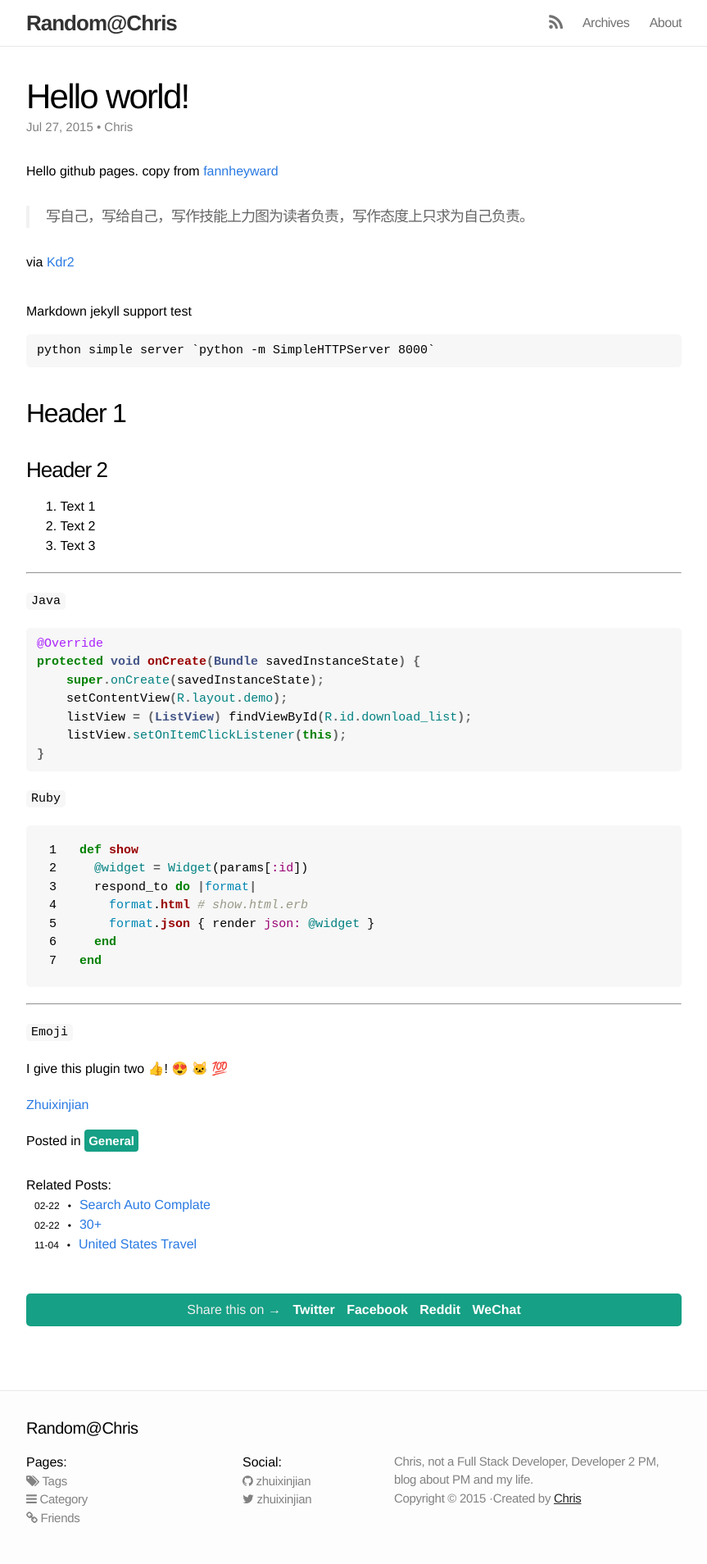
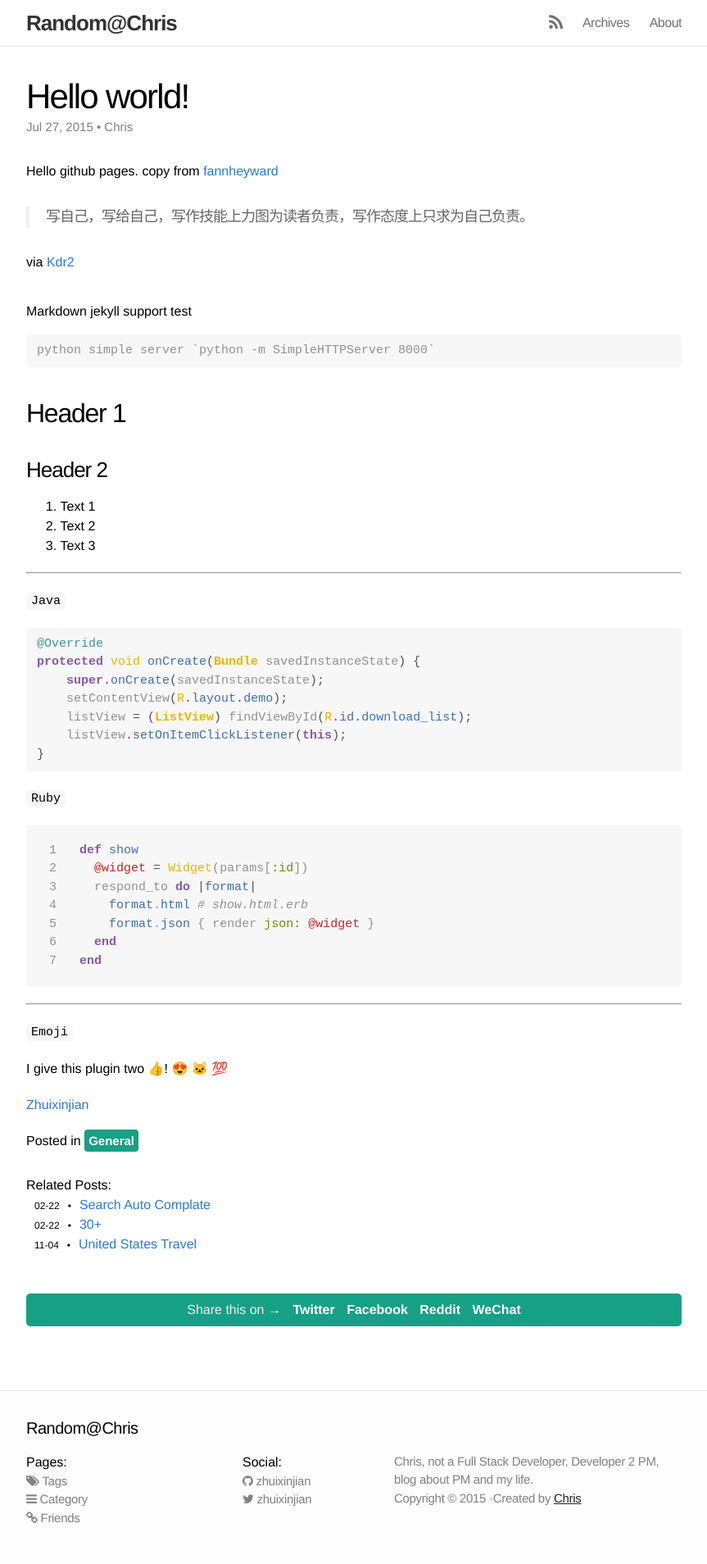
Before and after one commit to zhuixinjian/zhuixinjian.github.io, a Jekyll site: the page built from _posts/2015-07-27-hello-github-pages.markdown, in a window 1280 px wide. Shown: the whole page at 82% size, without its empty margins (208-1071 px from the left). Built offline with Jekyll 4.4.1, drawn with Linux system fonts in a browser that asks for light colours; nearby versions of some CDN libraries; emoji names are drawn with the system emoji font; comment, search, counter and statistics services are not loaded.

Commit message:
适应新版的调整

```diff
--- a/css/main.css
+++ b/css/main.css
@@ -319,67 +319,270 @@
 /* Syntax highlighting styles */
 /* ----------------------------------------------------------*/
 
-.highlight  { background: #ffffff; }
-.highlight .c { color: #999988; font-style: italic } /* Comment */
-.highlight .err { color: #a61717; background-color: #e3d2d2 } /* Error */
-.highlight .k { font-weight: bold } /* Keyword */
-.highlight .o { font-weight: bold } /* Operator */
-.highlight .cm { color: #999988; font-style: italic } /* Comment.Multiline */
-.highlight .cp { color: #999999; font-weight: bold } /* Comment.Preproc */
-.highlight .c1 { color: #999988; font-style: italic } /* Comment.Single */
-.highlight .cs { color: #999999; font-weight: bold; font-style: italic } /* Comment.Special */
-.highlight .gd { color: #000000; background-color: #ffdddd } /* Generic.Deleted */
-.highlight .gd .x { color: #000000; background-color: #ffaaaa } /* Generic.Deleted.Specific */
-.highlight .ge { font-style: italic } /* Generic.Emph */
-.highlight .gr { color: #aa0000 } /* Generic.Error */
-.highlight .gh { color: #999999 } /* Generic.Heading */
-.highlight .gi { color: #000000; background-color: #ddffdd } /* Generic.Inserted */
-.highlight .gi .x { color: #000000; background-color: #aaffaa } /* Generic.Inserted.Specific */
-.highlight .go { color: #888888 } /* Generic.Output */
-.highlight .gp { color: #555555 } /* Generic.Prompt */
-.highlight .gs { font-weight: bold } /* Generic.Strong */
-.highlight .gu { color: #aaaaaa } /* Generic.Subheading */
-.highlight .gt { color: #aa0000 } /* Generic.Traceback */
-.highlight .kc { font-weight: bold } /* Keyword.Constant */
-.highlight .kd { font-weight: bold } /* Keyword.Declaration */
-.highlight .kp { font-weight: bold } /* Keyword.Pseudo */
-.highlight .kr { font-weight: bold } /* Keyword.Reserved */
-.highlight .kt { color: #445588; font-weight: bold } /* Keyword.Type */
-.highlight .m { color: #009999 } /* Literal.Number */
-.highlight .s { color: #d14 } /* Literal.String */
-.highlight .na { color: #008080 } /* Name.Attribute */
-.highlight .nb { color: #0086B3 } /* Name.Builtin */
-.highlight .nc { color: #445588; font-weight: bold } /* Name.Class */
-.highlight .no { color: #008080 } /* Name.Constant */
-.highlight .ni { color: #800080 } /* Name.Entity */
-.highlight .ne { color: #990000; font-weight: bold } /* Name.Exception */
-.highlight .nf { color: #990000; font-weight: bold } /* Name.Function */
-.highlight .nn { color: #555555 } /* Name.Namespace */
-.highlight .nt { color: #000080 } /* Name.Tag */
-.highlight .nv { color: #008080 } /* Name.Variable */
-.highlight .ow { font-weight: bold } /* Operator.Word */
-.highlight .w { color: #bbbbbb } /* Text.Whitespace */
-.highlight .mf { color: #009999 } /* Literal.Number.Float */
-.highlight .mh { color: #009999 } /* Literal.Number.Hex */
-.highlight .mi { color: #009999 } /* Literal.Number.Integer */
-.highlight .mo { color: #009999 } /* Literal.Number.Oct */
-.highlight .sb { color: #d14 } /* Literal.String.Backtick */
-.highlight .sc { color: #d14 } /* Literal.String.Char */
-.highlight .sd { color: #d14 } /* Literal.String.Doc */
-.highlight .s2 { color: #d14 } /* Literal.String.Double */
-.highlight .se { color: #d14 } /* Literal.String.Escape */
-.highlight .sh { color: #d14 } /* Literal.String.Heredoc */
-.highlight .si { color: #d14 } /* Literal.String.Interpol */
-.highlight .sx { color: #d14 } /* Literal.String.Other */
-.highlight .sr { color: #009926 } /* Literal.String.Regex */
-.highlight .s1 { color: #d14 } /* Literal.String.Single */
-.highlight .ss { color: #990073 } /* Literal.String.Symbol */
-.highlight .bp { color: #999999 } /* Name.Builtin.Pseudo */
-.highlight .vc { color: #008080 } /* Name.Variable.Class */
-.highlight .vg { color: #008080 } /* Name.Variable.Global */
-.highlight .vi { color: #008080 } /* Name.Variable.Instance */
-.highlight .il { color: #009999 } /* Literal.Number.Integer.Long */
+.highlight {
+    background: #FFFFFF;
+    color: #929292
+}
 
+.highlight .hll {
+    background-color: #EFEFEF
+}
+
+.highlight .c {
+    color: #929292
+}
+
+.highlight .err {
+    background: #C82829;
+    color: #FFFFFF
+}
+
+.highlight .k {
+    color: #8959A8
+}
+
+.highlight .l {
+    color: #F5871F
+}
+
+.highlight .n {
+    color: #929292
+}
+
+.highlight .o {
+    color: #545454
+}
+
+.highlight .p {
+    color: #929292
+}
+
+.highlight .cm {
+    color: #929292
+}
+
+.highlight .cp {
+    color: #929292
+}
+
+.highlight .c1 {
+    color: #929292
+}
+
+.highlight .cs {
+    color: #929292
+}
+
+.highlight .gd {
+    color: #C82829
+}
+
+.highlight .ge {
+    font-style: italic
+}
+
+.highlight .gh {
+    color: #545454;
+    font-weight: bold
+}
+
+.highlight .gi {
+    color: #718C00
+}
+
+.highlight .gp {
+    color: #718C00;
+    font-weight: bold
+}
+
+.highlight .gs {
+    font-weight: bold
+}
+
+.highlight .gu {
+    color: #3E999F;
+    font-weight: bold
+}
+
+.highlight .kc {
+    color: #8959A8
+}
+
+.highlight .kd {
+    color: #8959A8
+}
+
+.highlight .kn {
+    color: #3E999F
+}
+
+.highlight .kp {
+    color: #4271AE
+}
+
+.highlight .kr {
+    color: #8959A8
+}
+
+.highlight .kt {
+    color: #EAB700
+}
+
+.highlight .ld {
+    color: #718C00
+}
+
+.highlight .m {
+    color: #F5871F
+}
+
+.highlight .s {
+    color: #718C00
+}
+
+.highlight .na {
+    color: #4271AE
+}
+
+.highlight .nb {
+    color: #4271AE
+}
+
+.highlight .nc {
+    color: #EAB700
+}
+
+.highlight .no {
+    color: #EAB700
+}
+
+.highlight .nd {
+    color: #3E999F
+}
+
+.highlight .ni {
+    color: #545454
+}
+
+.highlight .ne {
+    color: #C82829
+}
+
+.highlight .nf {
+    color: #4271AE
+}
+
+.highlight .nl {
+    color: #545454
+}
+
+.highlight .nn {
+    color: #EAB700
+}
+
+.highlight .nx {
+    color: #4271AE
+}
+
+.highlight .py {
+    color: #545454
+}
+
+.highlight .nt {
+    color: #3E999F
+}
+
+.highlight .nv {
+    color: #C82829
+}
+
+.highlight .ow {
+    color: #3E999F
+}
+
+.highlight .w {
+    color: #545454
+}
+
+.highlight .mf {
+    color: #F5871F
+}
+
+.highlight .mh {
+    color: #F5871F
+}
+
+.highlight .mi {
+    color: #F5871F
+}
+
+.highlight .mo {
+    color: #F5871F
+}
+
+.highlight .sb {
+    color: #718C00
+}
+
+.highlight .sc {
+    color: #545454
+}
+
+.highlight .sd {
+    color: #929292
+}
+
+.highlight .s2 {
+    color: #718C00
+}
+
+.highlight .se {
+    color: #F5871F
+}
+
+.highlight .sh {
+    color: #718C00
+}
+
+.highlight .si {
+    color: #F5871F
+}
+
+.highlight .sx {
+    color: #718C00
+}
+
+.highlight .sr {
+    color: #718C00
+}
+
+.highlight .s1 {
+    color: #718C00
+}
+
+.highlight .ss {
+    color: #718C00
+}
+
+.highlight .bp {
+    color: #545454
+}
+
+.highlight .vc {
+    color: #C82829
+}
+
+.highlight .vg {
+    color: #C82829
+}
+
+.highlight .vi {
+    color: #C82829
+}
+
+.highlight .il {
+    color: #F5871F
+}
 
 /* media queries */
 /* ----------------------------------------------------------*/
```
